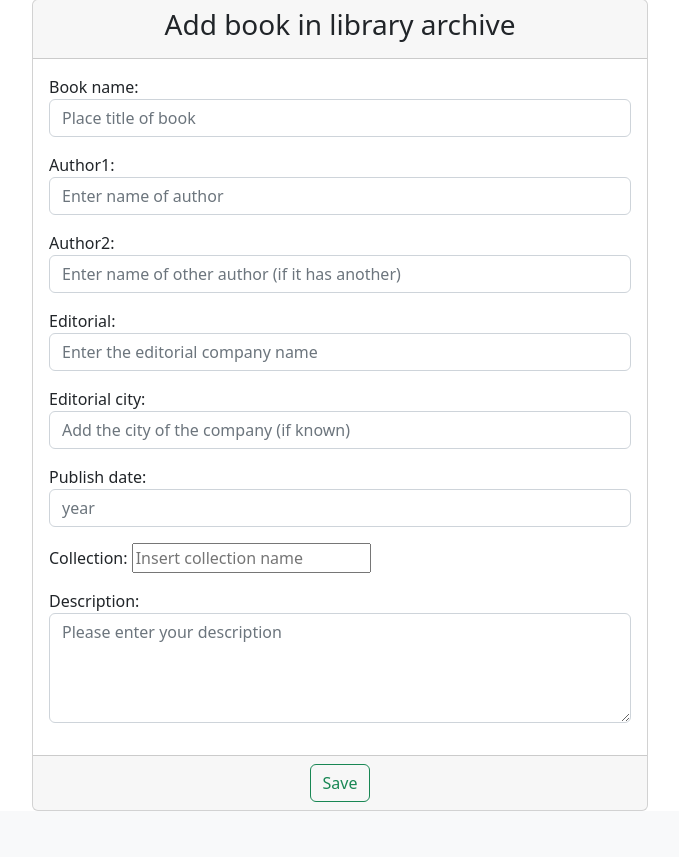
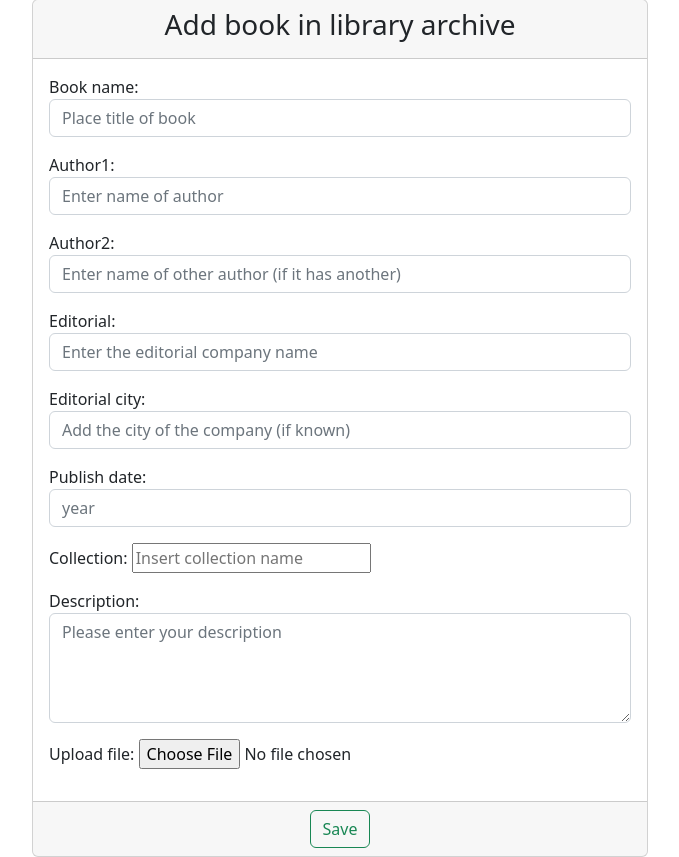
Before and after one commit to GeorgeCypher/FinalProjectB, a Django app: page /books/add-book/ in a window 1280 px wide. Shown: the part 105-962 px from the top of the page, without its empty margins (300-979 px from the left). Before the commit the page ends 916 px from the top, so only its background shows below. Run offline with Django 4.2, Linux system fonts and the light colour scheme.

Commit message:
Version 0.4.9: first version of attachments not working

```diff
--- a/FinalProjectB/settings.py
+++ b/FinalProjectB/settings.py
@@ -11,7 +11,7 @@ https://docs.djangoproject.com/en/4.1/ref/settings/
 """
 
 from pathlib import Path
-
+import os
 # Build paths inside the project like this: BASE_DIR / 'subdir'.
 BASE_DIR = Path(__file__).resolve().parent.parent
 
@@ -124,3 +124,6 @@ STATIC_URL = 'static/'
 # https://docs.djangoproject.com/en/4.1/ref/settings/#default-auto-field
 
 DEFAULT_AUTO_FIELD = 'django.db.models.BigAutoField'
+
+MEDIA_ROOT = os.path.join(BASE_DIR, 'media')
+MEDIA_URL = '/media/'
--- a/FinalProjectB/urls.py
+++ b/FinalProjectB/urls.py
@@ -15,9 +15,14 @@ Including another URLconf
 """
 from django.contrib import admin
 from django.urls import path, include
-
+from django.conf import settings
+from django.conf.urls.static import static
 urlpatterns = [
     path('admin/', admin.site.urls),
     path('home/', include('intro.urls')),
-    path('books/', include('books.urls'))
+    path('books/', include('books.urls')),
 ]
+
+# urlpatterns += static(settings.MEDIA_URL, settings.MEDIA_ROOT)
+if settings.DEBUG:
+    urlpatterns += static(settings.MEDIA_URL, document_root=settings.MEDIA_ROOT)
--- a/books/forms.py
+++ b/books/forms.py
@@ -1,14 +1,18 @@
 from django import forms
-from django.forms import TextInput, Select, Textarea, DateInput, BooleanField
+from django.forms import TextInput, Select, Textarea, DateInput, BooleanField, FileInput
 from django.forms.widgets import CheckboxInput, NumberInput
 from books.models import Book
+from django import forms
 
+class UploadFileForm(forms.Form):
+    file = forms.FileField()
 
 class BookForm(forms.ModelForm):
+    file= forms.FileField
     class Meta:
         model = Book
         fields = ['book_name', 'author1', 'author2', 'editorial', 'editorial_city', 'publish_date', 'collection',
-                  'description']
+                  'description', 'upload_file']
 
         # fields = ['book_name', 'author1', 'author2', 'editorial', 'editorial_city', 'publish_date',
         #           'publish_date', 'collection', 'needs_details', 'description']
@@ -23,8 +27,8 @@ class BookForm(forms.ModelForm):
             'publish_date': NumberInput(attrs={'placeholder': 'year', 'class': 'form-control', 'type': 'number'}),
             'collection': TextInput(attrs={'placeholder': 'Insert collection name', 'class': 'form_control'}),
             'description': Textarea(
-                attrs={'placeholder': 'Please enter your description', 'class': 'form-control', 'rows': 4})
-
+                attrs={'placeholder': 'Please enter your description', 'class': 'form-control', 'rows': 4}),
+            'upload_file': FileInput()
         }
 
     # needs to add attachments of cover and of pdf
@@ -58,7 +62,7 @@ class BookUpdateForm(forms.ModelForm):
     class Meta:
         model = Book
         fields = ['book_name', 'author1', 'author2', 'editorial', 'editorial_city', 'publish_date', 'collection',
-                  'description']
+                  'description', 'upload_file']
 
         # fields = ['book_name', 'author1', 'author2', 'editorial', 'editorial_city', 'publish_date',
         #           'publish_date', 'collection', 'needs_details', 'description']
@@ -73,7 +77,8 @@ class BookUpdateForm(forms.ModelForm):
             'publish_date': NumberInput(attrs={'placeholder': 'year', 'class': 'form-control', 'type': 'number'}),
             'collection': TextInput(attrs={'placeholder': 'Insert collection name', 'class': 'form_control'}),
             'description': Textarea(
-                attrs={'placeholder': 'Please enter your description', 'class': 'form-control', 'rows': 4})
+                attrs={'placeholder': 'Please enter your description', 'class': 'form-control', 'rows': 4}),
+            'upload_file': FileInput()
 
         }
         # fields = ['book_name', 'author1', 'author2', 'editorial', 'editorial_city', 'publish_date',
--- a/books/models.py
+++ b/books/models.py
@@ -4,14 +4,15 @@ class Book(models.Model):
 
     # gender_options = (('male', 'Male'), ('female', 'Female'))
 
-    book_name = models.CharField(max_length=100)
-    author1 = models.CharField(max_length=100)
-    author2 = models.CharField(max_length=100)
-    editorial = models.CharField(max_length=200)
-    editorial_city = models.CharField(max_length=50)
-    publish_date = models.IntegerField()
-    collection = models.CharField(max_length=100, null=True)
-    description = models.TextField(max_length=300, null=True)
+    book_name = models.CharField(max_length=100, null=True, blank=True)
+    author1 = models.CharField(max_length=100, null=True, blank=True)
+    author2 = models.CharField(max_length=100, null=True, blank=True)
+    editorial = models.CharField(max_length=200, null=True, blank=True)
+    editorial_city = models.CharField(max_length=50, null=True, blank=True)
+    publish_date = models.IntegerField(null=True, blank=True)
+    collection = models.CharField(max_length=100, null=True, blank=True)
+    description = models.TextField(max_length=300, null=True, blank=True)
+    upload_file = models.FileField(null=True, blank=True, upload_to='documents/')
     # # needs to add attachments of cover and of pdf
     # created_at = models.DateTimeField(auto_now_add=True)
     # updated_at = models.DateTimeField(auto_now_add=True)
--- a/books/views.py
+++ b/books/views.py
@@ -1,3 +1,4 @@
+from django.core.files.storage import FileSystemStorage
 from django.shortcuts import render, redirect, reverse
 from django.views.generic import CreateView, ListView, UpdateView, DeleteView, DetailView
 from django.urls import reverse_lazy
@@ -6,6 +7,36 @@ from books.filters import BookFilter
 from books.forms import BookUpdateForm, BookForm
 from books.models import Book
 
+from django.http import HttpResponseRedirect
+from django.shortcuts import render
+# from .forms import UploadFileForm
+
+def handle_uploaded_file(f):
+    with open('some/file/name.txt', 'wb+') as destination:
+        for chunk in f.chunks():
+            destination.write(chunk)
+
+# Imaginary function to handle an uploaded file.
+# from books import handle_uploaded_file
+
+def upload(request):
+    context = {}
+    if request.method == 'POST':
+        uploaded_file = request.FILES['document']
+        fs = FileSystemStorage()
+        name = fs.save(uploaded_file.name, uploaded_file)
+        context['url'] = fs.url(name)
+    return render(request, 'uploads/upload.html', context)
+
+def model_form_upload(request):
+    if request.method == 'POST':
+        form = BookForm(request.POST, request.FILES)
+        file = request.FILES['file']
+        book_view = Book.objects.create(upload_file=file)
+        return render("The document is " + str(file))
+    else:
+        form = BookForm()
+    return render(request, 'books/add_book.html', {'form': form})
 
 class BookCreateView(CreateView):
     template_name = 'books/add_book.html'
--- a/templates/books/add_book.html
+++ b/templates/books/add_book.html
@@ -16,6 +16,8 @@
                         {% csrf_token %} {# CROSS SIDE REQUST FORGERY PROTECTION #}
                         <div class="card-body">
                             {{ form.as_p }}
+{#                            <input type="file" name="document">#}
+{#                            <button type="submit" value="Upload"> Upload file </button>#}
                         </div>
                         <div class="card-footer text-center">
                             <button type="submit" class="btn btn-outline-success">Save</button>
```
Also changed, not shown: books/urls.py (+7 -0 lines), templates/uploads/upload.html (added).
